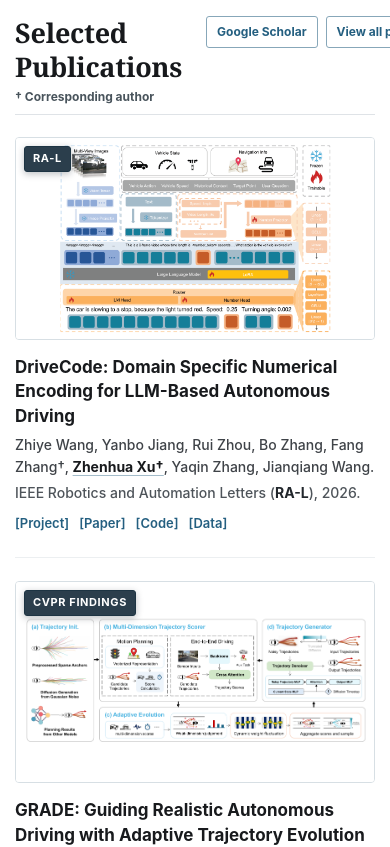
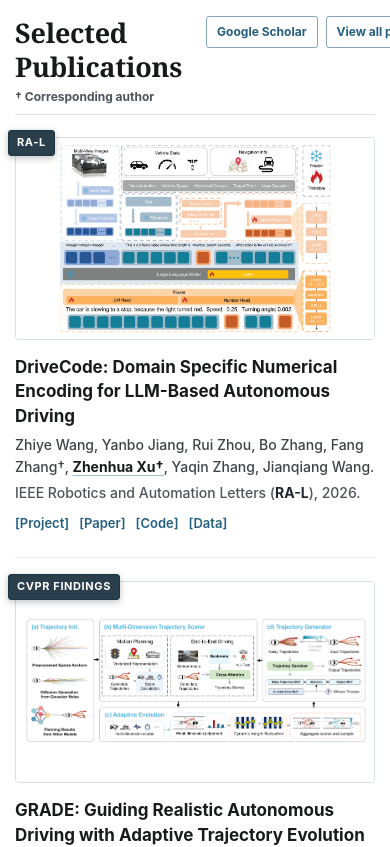
Before and after one commit to TonyXuQAQ/TonyXuQAQ.github.io, a React (Vite) app: page / in a window 390 px wide. Shown: the part 1960-2807 px from the top of the page. Built offline with nearby package versions, Linux system fonts and the light colour scheme.

Commit message:
Enlarge publication previews

```diff
--- a/src/components/PublicationsSection.tsx
+++ b/src/components/PublicationsSection.tsx
@@ -133,9 +133,11 @@ function PublicationEntry({
   return (
     <article className="publication">
       <div className="paper-preview">
+        <div className="paper-media-frame">
+          <PublicationPreview publication={publication} />
+        </div>
         <span className="paper-venue-badge">{publication.venueShort}</span>
         {publication.award ? <PublicationAward award={publication.award} /> : null}
-        <PublicationPreview publication={publication} />
       </div>
 
       <div className="paper-content">
--- a/src/styles.css
+++ b/src/styles.css
@@ -515,8 +515,8 @@ video {
 
 .publication {
   display: grid;
-  grid-template-columns: 235px minmax(0, 1fr);
-  gap: 27px;
+  grid-template-columns: 300px minmax(0, 1fr);
+  gap: 30px;
   padding: 23px 0;
   border-bottom: 1px solid var(--soft-line);
 }
@@ -528,8 +528,13 @@ video {
 .paper-preview {
   position: relative;
   align-self: start;
-  width: 235px;
+  width: 300px;
   aspect-ratio: 16 / 9;
+}
+
+.paper-media-frame {
+  width: 100%;
+  height: 100%;
   overflow: hidden;
   background: #ffffff;
   border: 1px solid #d7dfe4;
@@ -585,8 +590,8 @@ video {
 
 .paper-venue-badge {
   position: absolute;
-  top: 8px;
-  left: 8px;
+  top: -7px;
+  left: -7px;
   z-index: 2;
   padding: 3px 8px;
   color: #ffffff;
@@ -1023,12 +1028,12 @@ video {
   }
 
   .publication {
-    grid-template-columns: 185px minmax(0, 1fr);
+    grid-template-columns: 210px minmax(0, 1fr);
     gap: 19px;
   }
 
   .paper-preview {
-    width: 185px;
+    width: 210px;
   }
 
   .timeline-columns {
@@ -1062,7 +1067,7 @@ video {
   }
 
   .paper-preview {
-    width: min(100%, 360px);
+    width: min(100%, 420px);
   }
 
   .service-grid {
```
